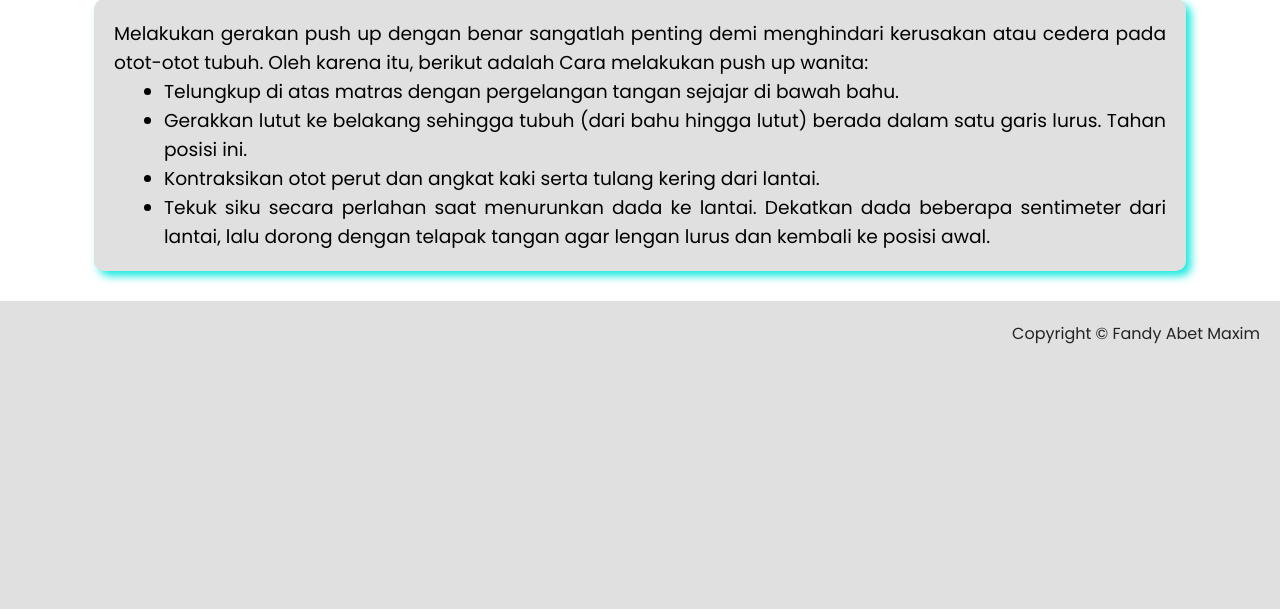
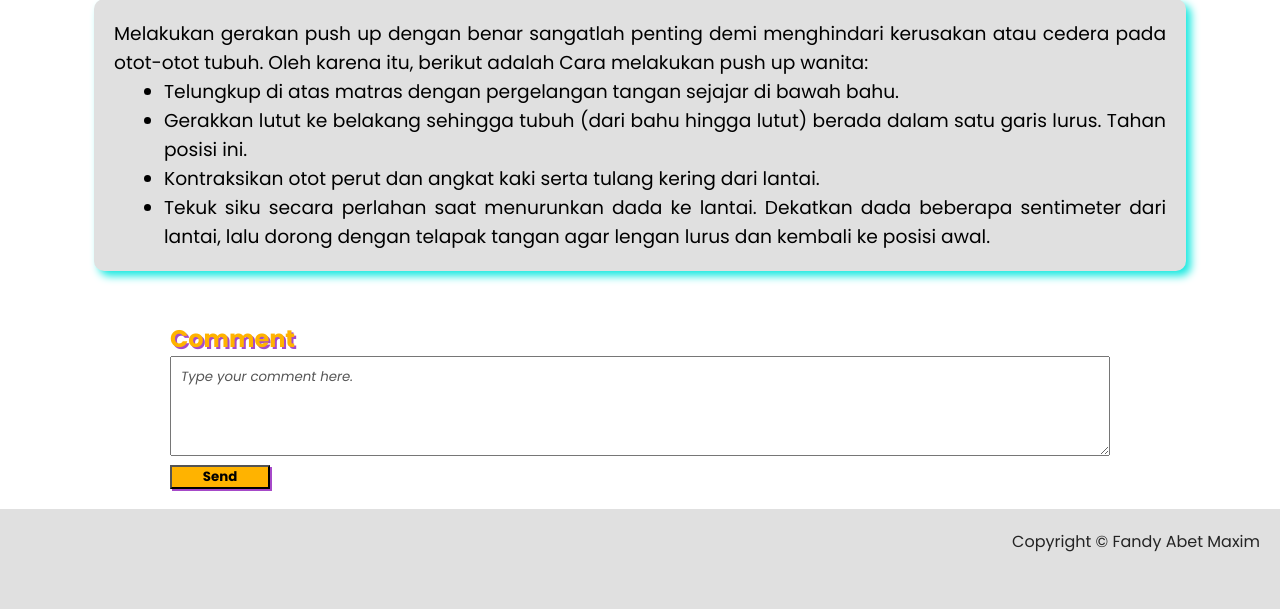
Before and after one commit to MaximHere/Project1-PrProgWeb, a PHP site: the page made by Push Up.html in a window 1280 px wide; the page is wider, and only the part inside the window is pictured. Shown: the part 1275-1884 px from the top of that part. Before the commit the page ends 1619 px from the top of that part, so only its background shows below. Run offline with PHP 8.4, Linux system fonts and the light colour scheme.

Commit message:
add kolom komentar

```diff
--- a/Push Up.html
+++ b/Push Up.html
@@ -96,9 +96,13 @@
 
     </main>
 
-    <section class=""></section>
     <section class="col-komentar">
-
+        <h3>Comment</h3>
+        <form action="/form/submit" method="POST">
+            <textarea class="comment" placeholder="Type your comment here."></textarea>
+            <br>
+            <button class="submit">Send</button>
+          </form>
     </section>
 
     <footer>
--- a/style.css
+++ b/style.css
@@ -80,7 +80,7 @@ main {
   color: #a64ac9;
 }
 
-::placeholder {
+.search-box::placeholder {
   color: #a64ac9;
   opacity: 1;
 }
@@ -202,7 +202,7 @@ main h2 {
   justify-content: center;
   width: 80px;
   border: none;
-  border-radius: 50% ;
+  border-radius: 50%;
   background-color: #17e9e0;
   padding: 10px;
   box-shadow: 3px 3px #ffb48f;
@@ -317,6 +317,36 @@ main h2 {
   list-style-type: disc;
 }
 
+/* KOLOM KOMENTAR */
+
+.col-komentar {
+  margin-left: 150px;
+  margin-right: 150px;
+  padding: 20px;
+}
+
+.col-komentar h3 {
+  font-size: 18pt;
+  color: #ffb300;
+  text-shadow: 2px 2px #a64ac9;
+}
+.comment {
+  width: 100%;
+  height: 100px;
+  padding: 10px;
+  color: #242424;
+}
+.comment::placeholder {
+  font-style: italic;
+  color: #555555;
+}
+
+.submit {
+  width: 100px;
+  font-weight: bold;
+  background-color: #ffb300;
+  box-shadow: 2px 2px #a64ac9;
+}
 /* FOOTER */
 
 .CR {
```
Also changed, not shown: LARI.html (+6 -1 lines), SIT-UP.html (+6 -1 lines).
